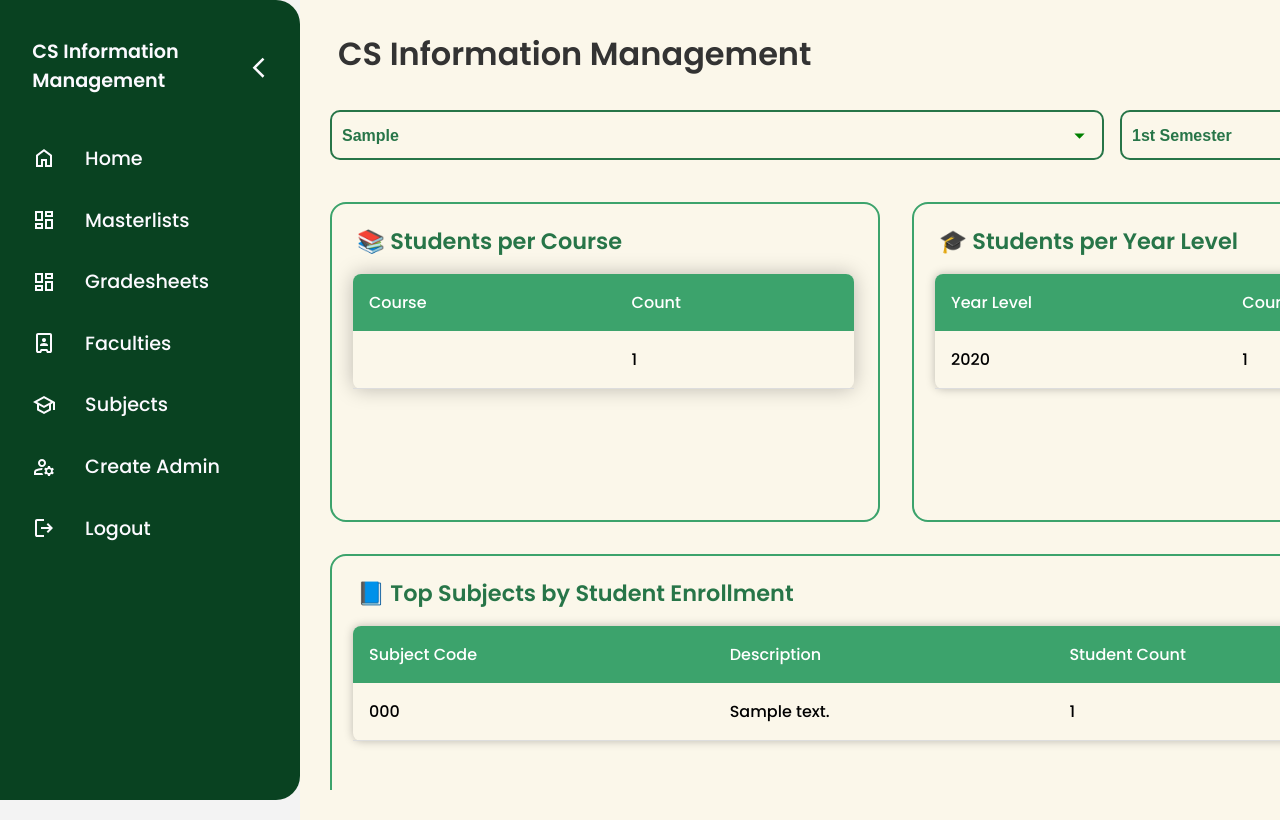
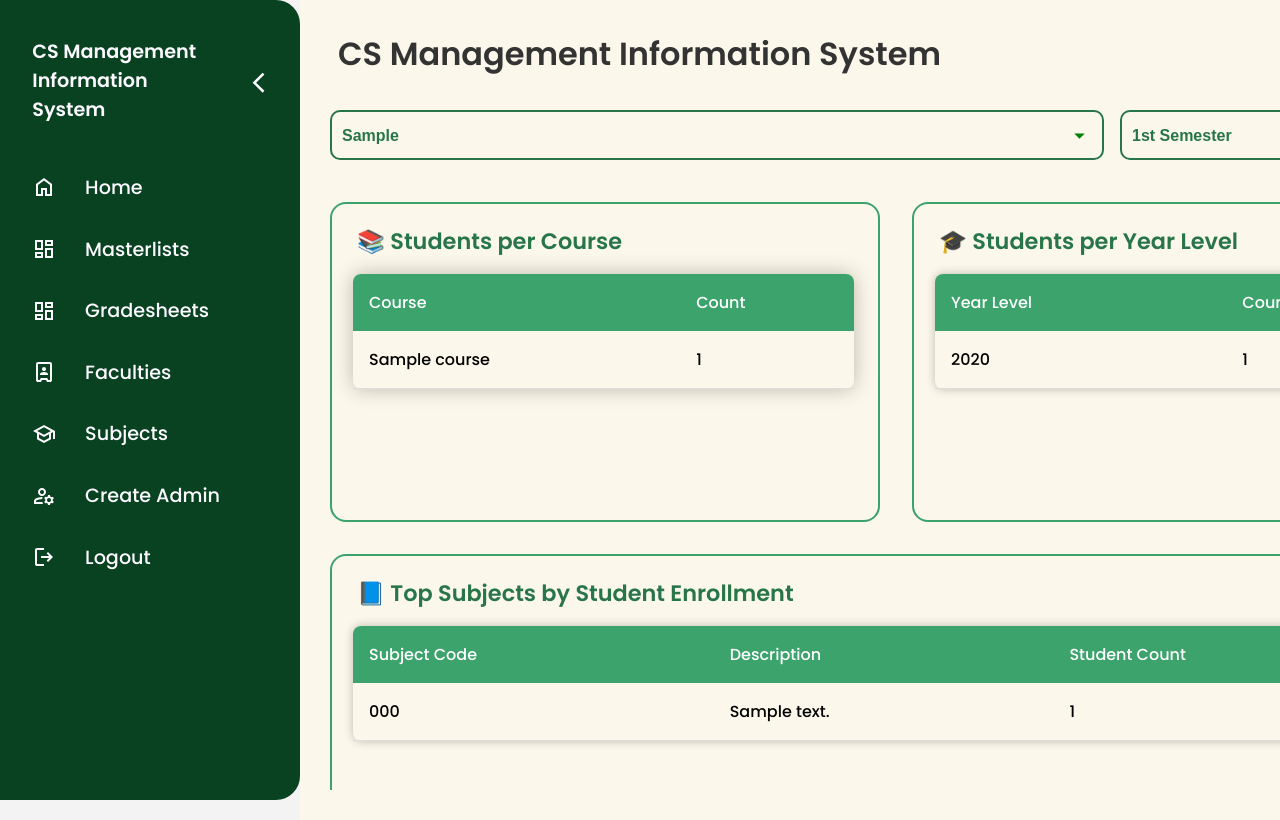
Before and after one commit to Gabrielkaos/CS_IMS, a Django app: page / in a window 1280 px wide; the page is wider, and only the part inside the window is pictured. Run offline with Django 4.2, Linux system fonts and the light colour scheme; a user stored in the database is signed in; tables that the repository leaves empty hold one stand-in row (values such as "Sample post"); some libraries are stand-ins or nearby versions; some web fonts are replaced.

Commit message:
fixed dashboard

```diff
--- a/IMS_app/templates/IMS_app/base.html
+++ b/IMS_app/templates/IMS_app/base.html
@@ -4,7 +4,7 @@
     <meta charset="UTF-8">
     <meta name="viewport" content="width=device-width, initial-scale=1.0">
 
-    <title>{% block title %}Student List{% endblock %}</title>
+    <title>CS MANAGEMENT INFORMATION SYSTEM</title>
 
     {% load static %}
 
@@ -30,7 +30,7 @@
     <nav id="sidebar">
         <ul>
             <li>
-                <span class="logo">CS Information Management</span>
+                <span class="logo">CS Management Information System</span>
                 <button onclick=toggleSidebar() id="toggle-button">
                     <svg xmlns="http://www.w3.org/2000/svg" height="24px" viewBox="0 -960 960 960" width="24px" fill="#F3F3F3"><path d="m321-80-71-71 329-329-329-329 71-71 400 400L321-80Z"/></svg>
                 </button>
--- a/IMS_app/templates/IMS_app/dashboard.html
+++ b/IMS_app/templates/IMS_app/dashboard.html
@@ -2,7 +2,7 @@
 {% load static %}
 
 {% block content %}
-<h1 style="color: #333; margin-bottom: 1em; margin-left: 8px">CS Information Management</h1>
+<h1 style="color: #333; margin-bottom: 1em; margin-left: 8px">CS Management Information System</h1>
 
 <div class="dashboard-container">
 
@@ -114,7 +114,7 @@
       <tbody>
         {% for item in course_data %}
         <tr>
-          <td>{{ item.course__name }}</td>
+          <td>{{ item.student__course__name }}</td>
           <td>{{ item.count }}</td>
         </tr>
         {% endfor %}
```
